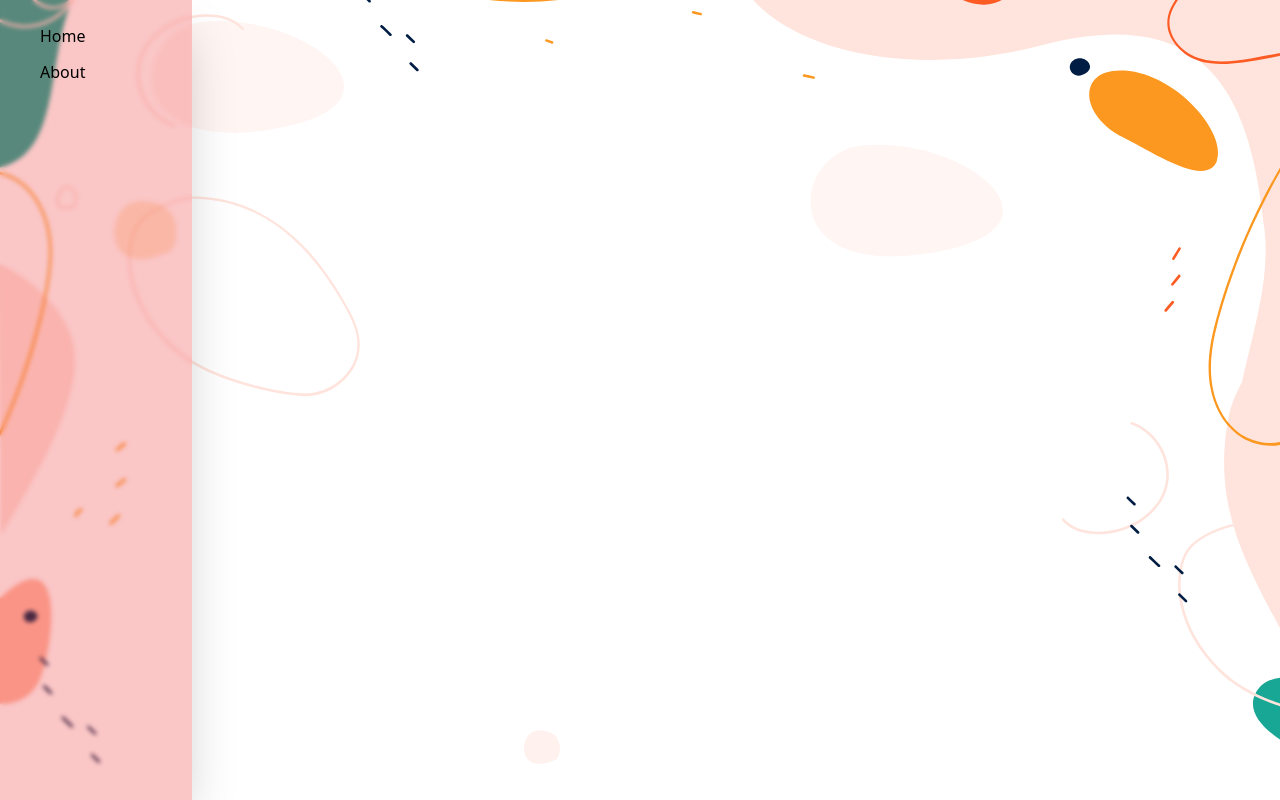
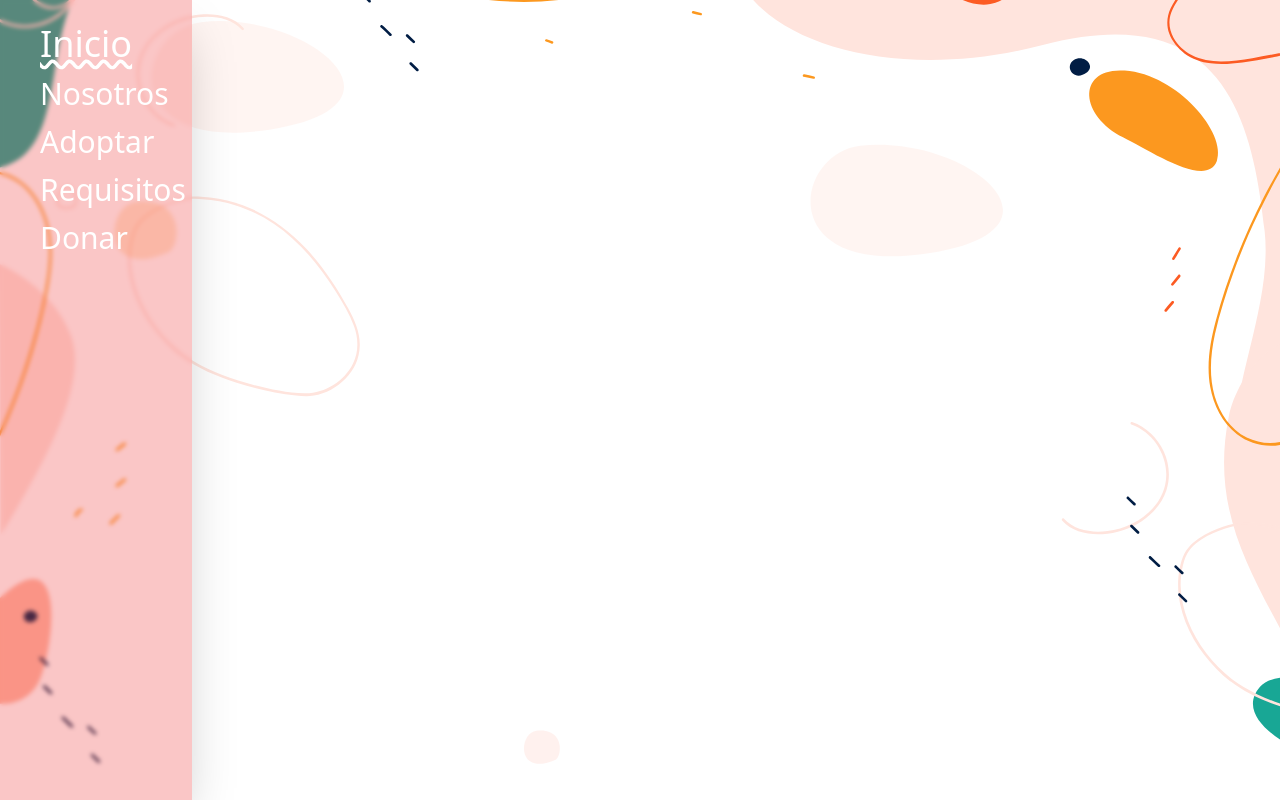
Before and after one commit to arypru/your-pet, a Vue app: page / in a window 1280 px wide. Built offline with nearby package versions, Linux system fonts and the light colour scheme.

Commit message:
feat: add navbar item

```diff
--- /dev/null
+++ b/src/components/NavbarItem.vue
@@ -0,0 +1,21 @@
+<template>
+    <router-link exact-active-class="text-red-500 text-4xl font-italic underline decoration-wavy"  :to="link" class="hover:underline hover:decoration-wavy text-3xl hover:font-bold text-white hover:text-white rounded-md font-sansita"> {{ texto }}</router-link>
+</template>
+
+<script>
+export default {
+  props:{
+    texto: {
+      type: String,
+      default: 'no-text',
+      required: true,
+    },
+
+    link:{
+      type: String,
+      default: 'no-text',
+      required: false,
+    }
+  }
+}
+</script>
--- a/src/layout/TheNavbar.vue
+++ b/src/layout/TheNavbar.vue
@@ -6,7 +6,20 @@
               shadow-2xl bg-opacity-30"
        style="backdrop-filter: blur(2px);">
 
-    <router-link to="/">Home</router-link>
-    <router-link to="/about">About</router-link>
+    <navbar-item texto="Inicio" link="/"/>
+    <navbar-item texto="Nosotros" link="/nosotros"/>
+    <navbar-item texto="Adoptar" link="/adoptar"/>
+    <navbar-item texto="Requisitos" link="/nosotros"/>
+    <navbar-item texto="Donar" link="/nosotros"/>
   </nav>
 </template>
+
+<script>
+import NavbarItem from "../components/NavbarItem"
+
+export default {
+  components: {
+    NavbarItem
+  }
+}
+</script>
```
